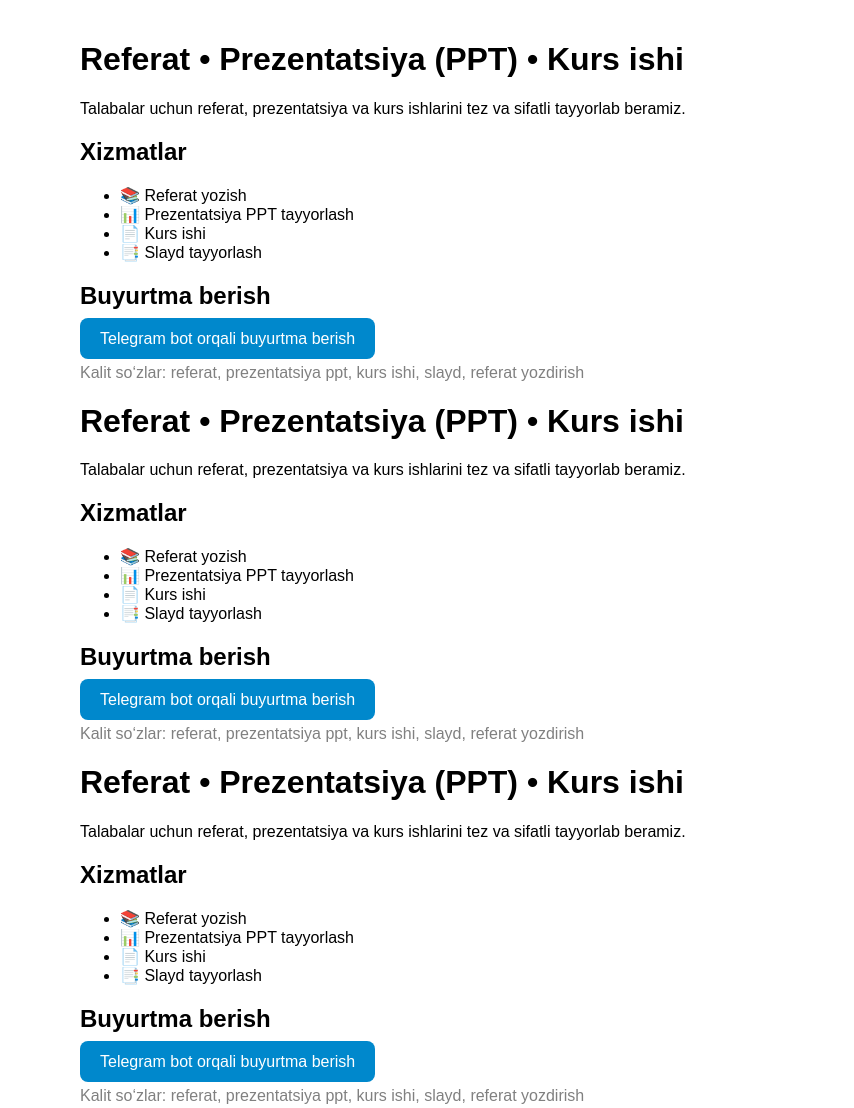
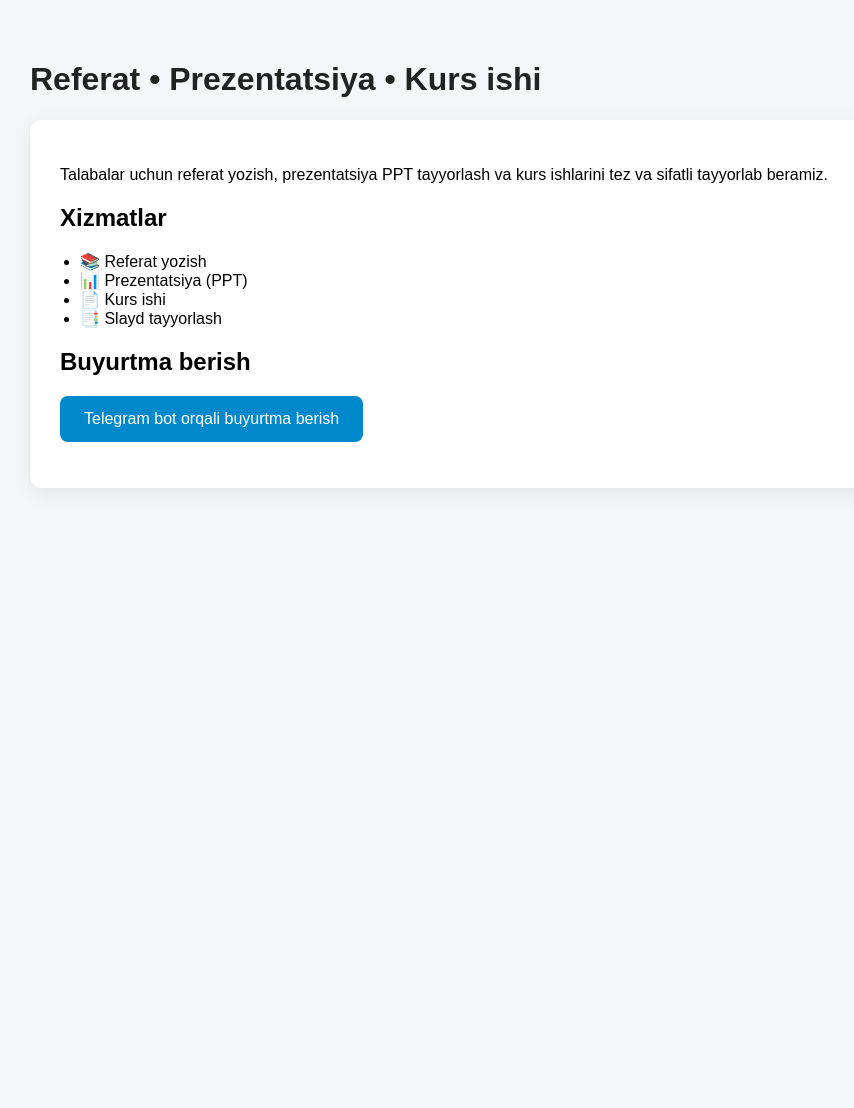
Before and after one commit to SharifovMansurjon/talaba_bot, a website: page landing/index.html in a window 1280 px wide. Shown: the whole page, without its empty margins (160-1014 px from the left). After the commit the page ends 800 px from the top, so only its background shows below. Drawn offline with Linux system fonts and the light colour scheme.

Commit message:
style added

```diff
--- a/landing/index.html
+++ b/landing/index.html
@@ -6,160 +6,97 @@
     <meta charset="UTF-8">
     <meta name="viewport" content="width=device-width, initial-scale=1.0">
 
-<title>Referat yozdirish | Prezentatsiya PPT | Kurs ishi tayyorlash</title>
+    <title>Referat yozdirish | Prezentatsiya PPT | Kurs ishi</title>
 
-<meta name="description" content="Referat yozdirish, prezentatsiya PPT tayyorlash, kurs ishi. Talabalar uchun tez va sifatli tayyorlab beramiz.">
-<meta name="keywords" content="referat, prezentatsiya, ppt, slayd, kurs ishi, referat yozdirish">
+    <meta name="description"
+        content="Referat yozdirish, prezentatsiya PPT tayyorlash, kurs ishi. Talabalar uchun tez va sifatli tayyorlab beramiz.">
 
-<meta name="robots" content="index, follow">
+    <style>
+        body {
+            font-family: Arial;
+            background: #f4f6f9;
+            margin: 0;
+        }
+
+        .container {
+            max-width: 900px;
+            margin: auto;
+            padding: 40px 20px;
+        }
+
+        h1 {
+            color: #222;
+            font-size: 32px;
+        }
+
+        .card {
+            background: white;
+            padding: 30px;
+            border-radius: 12px;
+            box-shadow: 0 5px 20px rgba(0, 0, 0, 0.08);
+            margin-top: 20px;
+        }
+
+        ul {
+            padding-left: 20px;
+        }
+
+        button {
+            background: #0088cc;
+            color: white;
+            border: none;
+            padding: 14px 24px;
+            border-radius: 8px;
+            font-size: 16px;
+            cursor: pointer;
+        }
+
+        button:hover {
+            background: #0074ad;
+        }
+    </style>
 
 </head>
 
-<body style="font-family:Arial;max-width:800px;margin:auto;padding:20px">
+<body>
 
-<h1>Referat • Prezentatsiya (PPT) • Kurs ishi</h1>
+    <div class="container">
+
+        <h1>Referat • Prezentatsiya • Kurs ishi</h1>
+
+        <div class="card">
 
             <p>
-Talabalar uchun referat, prezentatsiya va kurs ishlarini tez va sifatli tayyorlab beramiz.
+                Talabalar uchun referat yozish, prezentatsiya PPT tayyorlash va kurs ishlarini tez va sifatli tayyorlab
+                beramiz.
             </p>
 
             <h2>Xizmatlar</h2>
 
             <ul>
+
                 <li>📚 Referat yozish</li>
-<li>📊 Prezentatsiya PPT tayyorlash</li>
+                <li>📊 Prezentatsiya (PPT)</li>
                 <li>📄 Kurs ishi</li>
                 <li>📑 Slayd tayyorlash</li>
+
             </ul>
 
             <h2>Buyurtma berish</h2>
 
             <p>
 
-<a href="https://t.me/talaba_referat_bot"
-style="background:#0088cc;color:white;padding:12px 20px;text-decoration:none;border-radius:8px">
+                <a href="https://t.me/talaba_referat_bot">
 
-Telegram bot orqali buyurtma berish
+                    <button>Telegram bot orqali buyurtma berish</button>
 
                 </a>
 
             </p>
 
-<p style="color:gray">
+        </div>
 
-Kalit so‘zlar: referat, prezentatsiya ppt, kurs ishi, slayd, referat yozdirish
-
-</p>
-
-</body>
-
-</html><!DOCTYPE html>
-<html lang="uz">
-
-<head>
-
-<meta charset="UTF-8">
-<meta name="viewport" content="width=device-width, initial-scale=1.0">
-
-<title>Referat yozdirish | Prezentatsiya PPT | Kurs ishi tayyorlash</title>
-
-<meta name="description" content="Referat yozdirish, prezentatsiya PPT tayyorlash, kurs ishi. Talabalar uchun tez va sifatli tayyorlab beramiz.">
-<meta name="keywords" content="referat, prezentatsiya, ppt, slayd, kurs ishi, referat yozdirish">
-
-<meta name="robots" content="index, follow">
-
-</head>
-
-<body style="font-family:Arial;max-width:800px;margin:auto;padding:20px">
-
-<h1>Referat • Prezentatsiya (PPT) • Kurs ishi</h1>
-
-<p>
-Talabalar uchun referat, prezentatsiya va kurs ishlarini tez va sifatli tayyorlab beramiz.
-</p>
-
-<h2>Xizmatlar</h2>
-
-<ul>
-<li>📚 Referat yozish</li>
-<li>📊 Prezentatsiya PPT tayyorlash</li>
-<li>📄 Kurs ishi</li>
-<li>📑 Slayd tayyorlash</li>
-</ul>
-
-<h2>Buyurtma berish</h2>
-
-<p>
-
-<a href="https://t.me/talaba_referat_bot"
-style="background:#0088cc;color:white;padding:12px 20px;text-decoration:none;border-radius:8px">
-
-Telegram bot orqali buyurtma berish
-
-</a>
-
-</p>
-
-<p style="color:gray">
-
-Kalit so‘zlar: referat, prezentatsiya ppt, kurs ishi, slayd, referat yozdirish
-
-</p>
-
-</body>
-
-</html><!DOCTYPE html>
-<html lang="uz">
-
-<head>
-
-<meta charset="UTF-8">
-<meta name="viewport" content="width=device-width, initial-scale=1.0">
-
-<title>Referat yozdirish | Prezentatsiya PPT | Kurs ishi tayyorlash</title>
-
-<meta name="description" content="Referat yozdirish, prezentatsiya PPT tayyorlash, kurs ishi. Talabalar uchun tez va sifatli tayyorlab beramiz.">
-<meta name="keywords" content="referat, prezentatsiya, ppt, slayd, kurs ishi, referat yozdirish">
-
-<meta name="robots" content="index, follow">
-
-</head>
-
-<body style="font-family:Arial;max-width:800px;margin:auto;padding:20px">
-
-<h1>Referat • Prezentatsiya (PPT) • Kurs ishi</h1>
-
-<p>
-Talabalar uchun referat, prezentatsiya va kurs ishlarini tez va sifatli tayyorlab beramiz.
-</p>
-
-<h2>Xizmatlar</h2>
-
-<ul>
-<li>📚 Referat yozish</li>
-<li>📊 Prezentatsiya PPT tayyorlash</li>
-<li>📄 Kurs ishi</li>
-<li>📑 Slayd tayyorlash</li>
-</ul>
-
-<h2>Buyurtma berish</h2>
-
-<p>
-
-<a href="https://t.me/talaba_referat_bot"
-style="background:#0088cc;color:white;padding:12px 20px;text-decoration:none;border-radius:8px">
-
-Telegram bot orqali buyurtma berish
-
-</a>
-
-</p>
-
-<p style="color:gray">
-
-Kalit so‘zlar: referat, prezentatsiya ppt, kurs ishi, slayd, referat yozdirish
-
-</p>
+    </div>
 
 </body>
 
```
Lines whose indentation alone changed are shown as unchanged.
